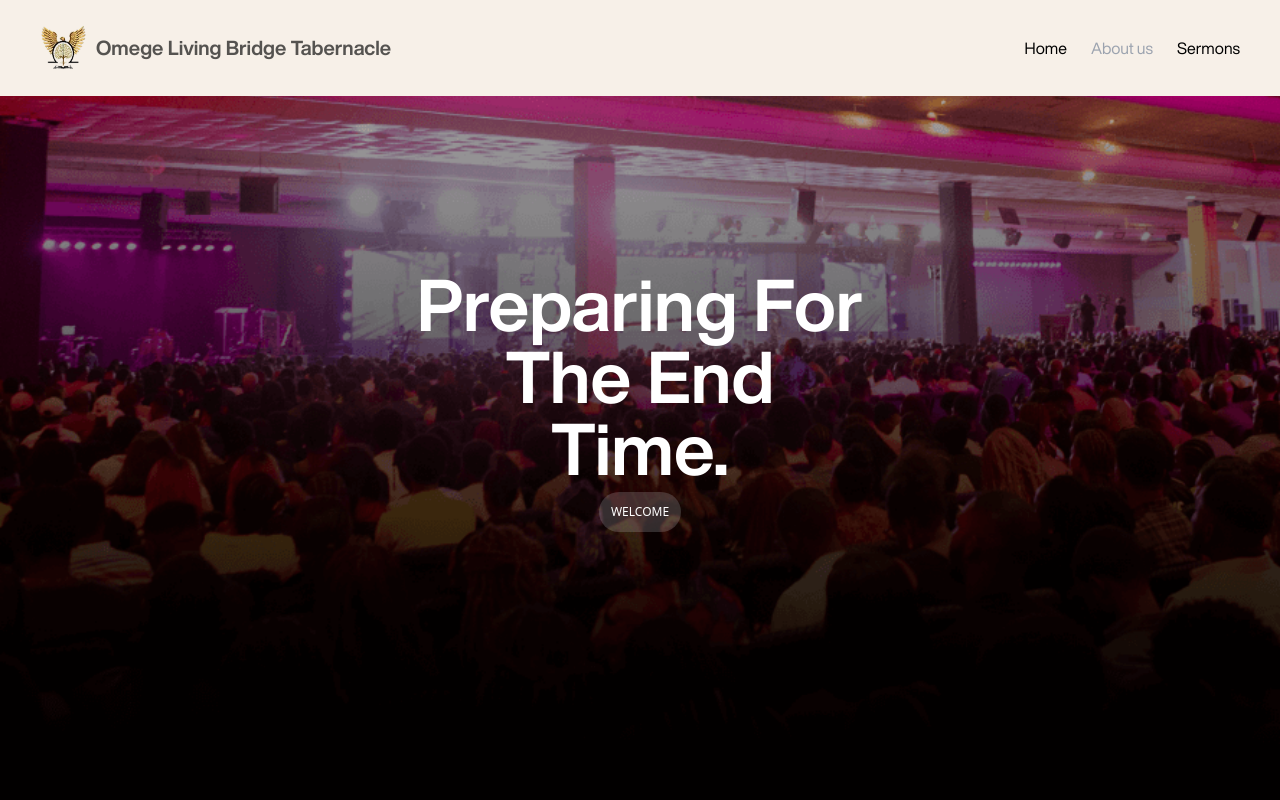
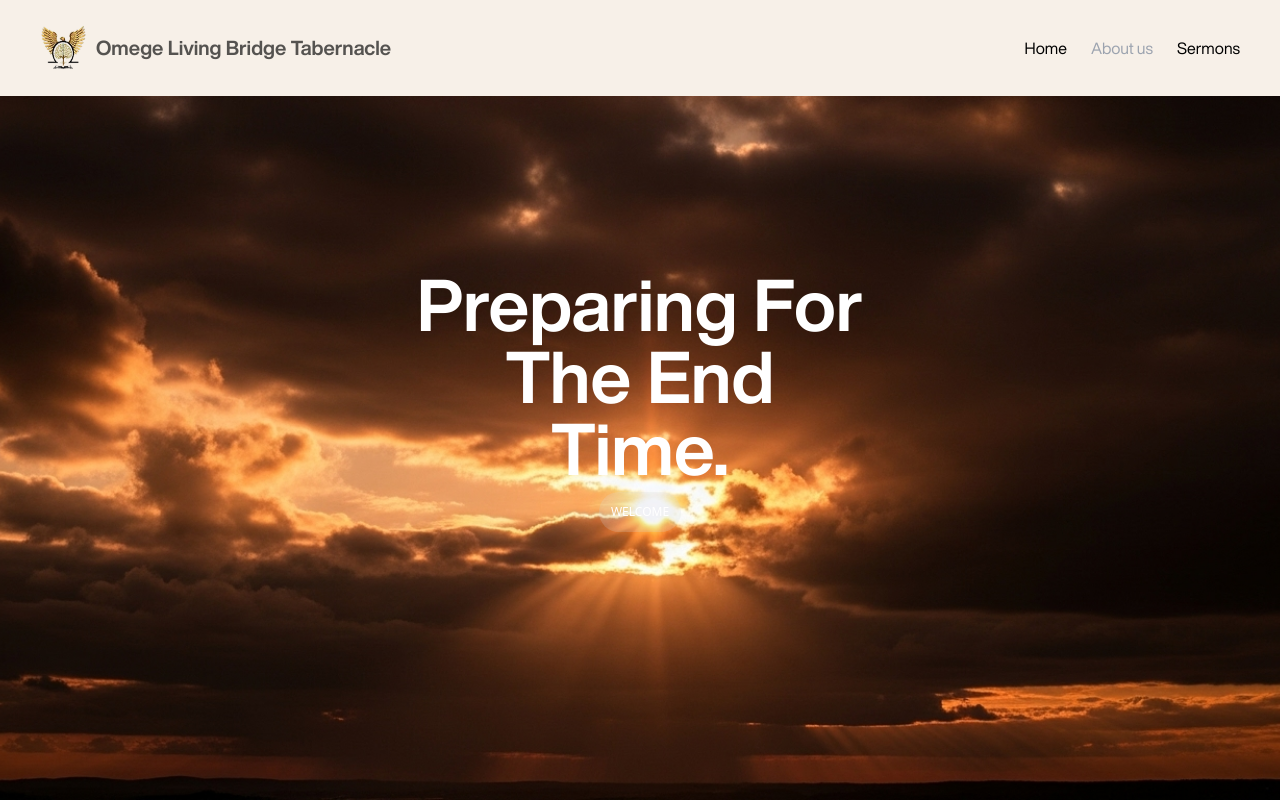
Before and after one commit to egokiemute/vmlc, a Next.js app: page /about in a window 1280 px wide. Shown: the top 800 px of the page. Built offline with nearby package versions, Linux system fonts and the light colour scheme.

Commit message:
Implement code changes to enhance functionality and improve performance

```diff
--- a/app/globals.css
+++ b/app/globals.css
@@ -33,7 +33,7 @@
 }
 
 .about-banner-bg {
-  background-image: url('../public/assets/about-banner.png');
+  background-image: url('../public/assets/about-banner.jpg');
   background-size: cover;
   background-position: center;
   background-repeat: no-repeat;
--- a/app/sermons/page.tsx
+++ b/app/sermons/page.tsx
@@ -1,4 +1,3 @@
-
 // import CallUsNow from "@/components/CallUsNow";
 // import ContactForm from "@/components/ContactForm";
 import AllMinistriesSermons from "@/components/AllMinistriesSermons";
@@ -9,14 +8,16 @@ import React from "react";
 
 const page = () => {
   return (
+    <>
       <main className="pt-10 mt-24 mx-auto px-2 md:px-10 w-full">
         <ContactHero />
         <AllMinistriesSermons />
         {/* <ContactForm />
       <CallUsNow /> */}
         {/* <FAQ /> */}
+      </main>
       <Footer showFooter={true} />
-    </main>
+    </>
   );
 };
 
--- a/components/ContactHero.tsx
+++ b/components/ContactHero.tsx
@@ -1,5 +1,4 @@
 import React from "react";
-
 const ContactHero = () => {
   return (
     <section className="pt-10 sm:pt-16 md:pt-16">
@@ -7,7 +6,7 @@ const ContactHero = () => {
         <div className="w-full max-w-2xl aspect-video">
           <iframe
             className="w-full h-full rounded-md"
-            src="https://www.youtube.com/embed/4N1766NfdJg?autoplay=1&mute=1&loop=1&playlist=4N1766NfdJg"
+            src="https://www.youtube.com/embed/q7ySaIUQqY8?si=1TAEunt7Hm9zEJ-X&autoplay=1"
             title="YouTube video"
             allow="accelerometer; autoplay; clipboard-write; encrypted-media; gyroscope; picture-in-picture"
             allowFullScreen
@@ -25,5 +24,4 @@ const ContactHero = () => {
     </section>
   );
 };
-
 export default ContactHero;
```
Also changed, not shown: public/assets/about-banner.jpg (added). Lines whose indentation alone changed are shown as unchanged.
